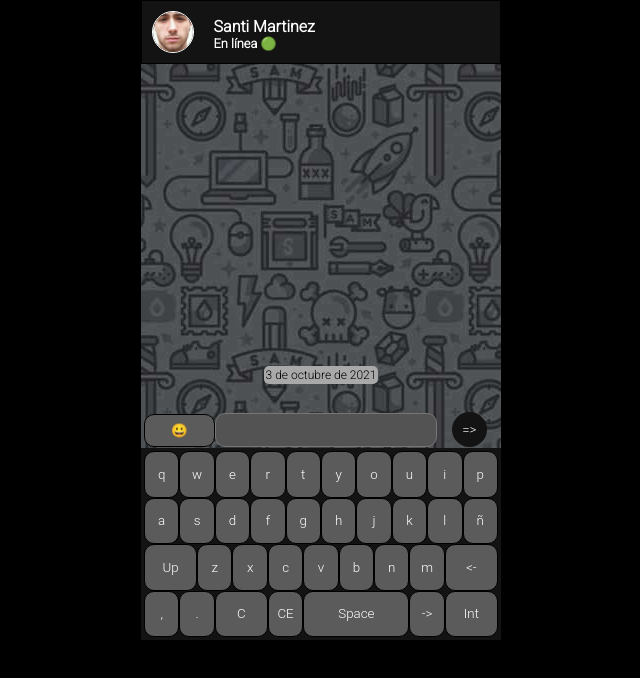
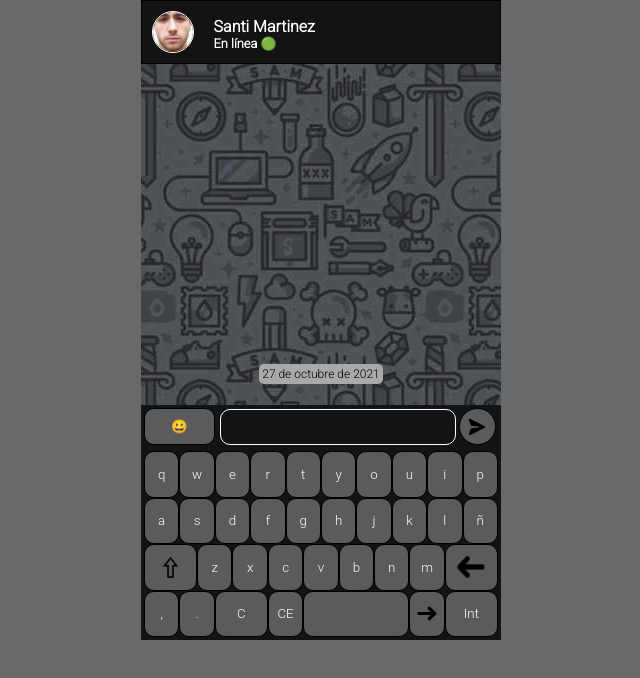
Before and after one commit to santimb96/whatsagram_p1, a plain HTML site: page src/index.html in a window 1280 px wide. Shown: the whole page, without its empty margins (319-959 px from the left). Drawn offline with Linux system fonts and the light colour scheme.

Commit message:
imagenes en botones en proceso//README.md actualizado

```diff
--- a/src/css/styles.css
+++ b/src/css/styles.css
@@ -14,7 +14,7 @@ el body tendra estas caracteristicas:
 }
 
 body {
-    background: black;
+    background: dimgray;
     margin: 0;
 }
 
@@ -101,8 +101,9 @@ para redimensionar acorde al ancho de la app
     flex-wrap: wrap;
     align-content: flex-start;
     align-items: flex-end;
-    margin-top: 25px;
+    margin-top: 21px;
     padding: 3px;
+    background: #131313;
 }
 
 /**
@@ -120,12 +121,14 @@ asignamos propiedades especificas al textarea meramente esteticas
     font-family: "Roboto Light", sans-serif;
     grid-column-start: 2;
     border-radius: 10px;
-    background-color: #535353;
+    background-color: #131313;
     color: white;
     font-size: 18px;
     resize: none;
-    height: 28px;
+    height: 30px;
+    width: 65%;
     outline: none;
+    border: 1px solid white;
 }
 
 /**
@@ -145,17 +148,42 @@ el contenedor de botones esta hecho mediante flex
 el boton de enviar tiene un estilo especial y por ello tiene su propio ID
  */
 #enviar {
-    width: 35px;
-    height: 35px;
-    background-color: #131313;
+    background-image: url("../img/enviar.png");
+    background-repeat:no-repeat;
+    background-position: 50% 50%;
+    background-size: 20px;
+    width: 37px;
+    height: 37px;
     border-radius: 50%;
-    margin-left: 15px;
-    border: none;
+    border: 1px solid black;
+    margin-left: 3px;
 }
 
 /**
 en este apartado, establecemos propiedades especificas a cada boton no caracter
  */
+#gif{
+    margin-right: 5px;
+}
+#button{
+    background-image: url("../img/shift.png");
+    background-repeat: no-repeat;
+    background-position: center;
+    background-size: 25px;
+}
+
+#izquierda{
+    background-image: url("../img/izquierda.png");
+    background-repeat: no-repeat;
+    background-position: center;
+    background-size: 40px;
+}
+#derecha{
+    background-image: url("../img/derecha.png");
+    background-repeat: no-repeat;
+    background-position: center;
+    background-size: 20px;
+}
 .button:nth-child(21) {
     width: 15%;
 }
@@ -233,7 +261,7 @@ y le damos un estilo propio ya que no es un mensaje
     background: darkgray;
     border-radius: 5px;
     font-size: 12px;
-    padding: 2px;
+    padding: 3px;
     margin-top: auto;
 }
 
@@ -291,7 +319,7 @@ propiedades especificas para el tamaño desktop de la app
  */
 @media only screen and (min-width: 600px) {
     body {
-        background-color: black;
+        background: dimgray;
         display: grid;
         grid-template-columns: 100%;
         justify-items: center;
--- a/src/index.html
+++ b/src/index.html
@@ -20,8 +20,8 @@
     <div class="vistaMensajes"></div>
     <div class="inputBox">
         <button id="gif" class="button" name="gif">😀</button>
-        <textarea name="input" id="input"></textarea>
-        <button id="enviar" class="button" name="enviarTexto">=></button>
+        <label for="input"></label><textarea name="input" id="input"></textarea>
+        <button id="enviar" class="button" name="enviarTexto"></button>
     </div>
     <div id="emojis" class="emojis">
         <button class="button">😂</button>
@@ -57,7 +57,7 @@
         <button class="button">🥘</button>
         <button class="button">🍖</button>
         <button class="button">🍥</button>
-        <button class="button" name="espacio">Space</button>
+        <button class="button" name="espacio"></button>
 
     </div>
 
@@ -85,7 +85,7 @@
         <button class="button">l</button>
         <button class="button">ñ</button>
 
-        <button id="button" class="button" name="mayuscula">Up</button>
+        <button id="button" class="button" name="mayuscula"></button>
         <button class="button">z</button>
         <button class="button">x</button>
         <button class="button">c</button>
@@ -93,14 +93,14 @@
         <button class="button">b</button>
         <button class="button">n</button>
         <button class="button">m</button>
-        <button class="button" name="borrar"><-</button>
+        <button id="izquierda" class="button" name="borrar"></button>
 
         <button class="button">,</button>
         <button class="button">.</button>
         <button class="button" name="borradoTotal">C</button>
         <button class="button" name="ultimaPalabra">CE</button>
-        <button id="espacio" class="button" name="espacio">Space</button>
-        <button class="button" name="borrarPrimero">-></button>
+        <button id="espacio" class="button" name="espacio"></button>
+        <button id="derecha" class="button" name="borrarPrimero"></button>
         <button class="button" name="intro">Int</button>
 
     </div>
--- a/src/js/script.js
+++ b/src/js/script.js
@@ -19,7 +19,7 @@ const APP = {
 
         let vistaMensajes = document.querySelector(".vistaMensajes"); //obtememos la vista de los mensajes
 
-        let fecha = `${fechaActual.getDay()} de ${meses[fechaActual.getMonth()]} de ${fechaActual.getFullYear()}`; //obtenemos la fecha con un formato X
+        let fecha = `${fechaActual.getDate()} de ${meses[fechaActual.getMonth()]} de ${fechaActual.getFullYear()}`; //obtenemos la fecha con un formato X
 
         /**
          *
@@ -37,7 +37,7 @@ const APP = {
 
         boton.addEventListener("dblclick", function () { //este listener se encargara de escuchar el evento doble click si se produce
             this.permaMayus(); //ejecuta la funcion de las mayusculas permanentes
-        }.bind(this))
+        }.bind(this));
 
         this.teclado.forEach(boton => { //los recorro para conocer los valores de cada uno
             boton.addEventListener("click", function () {
@@ -107,6 +107,7 @@ const APP = {
      * TODO 4: MAYUSCULAS A UN TOQUE; MAYUS/MINUS DEPENDIENDO DEL ESTADO DEL CONTADOR ✔
      */
     mayuscula: function () { //comprueba si el estado de la tecla es 0 o 1
+        const shift = document.getElementById("button");
         if (this.contadorMayus === 0) { // si el estado es 0 (minus), establezco que sea 1 y paso las teclas a mayusculas
             this.contadorMayus = 1;
             this.teclado.forEach(boton => {
@@ -114,6 +115,7 @@ const APP = {
             });
         } else if (this.contadorMayus >= 1) { //si el estado es 1 o 2 (mayus o mayusculas permanentes), establezco que se ponga en 0 y minus
             this.contadorMayus = 0;
+            shift.style.backgroundColor = "#5b5b5b";
             this.minus();
         }
     },
@@ -121,6 +123,8 @@ const APP = {
      * TODO 8: MAYUSUCULAS PERMANENTES ✔
      */
     permaMayus: function () { //recorro las teclas y establezco que sean permanentemente mayusculas y estado 2(permanente)
+        const shift = document.getElementById("button");
+        shift.style.backgroundColor = "#E1D9D1";
         this.contadorMayus = 2;
         this.teclado.forEach(boton => {
             boton.textContent = boton.textContent.toUpperCase();
@@ -186,7 +190,7 @@ const APP = {
 
             let hora = ("0" + fecha.getHours()).slice(-2) + ':' + ("0" + fecha.getMinutes()).slice(-2);
 
-            vistaMensajes.innerHTML += `<div class="mensaje">${this.input.value}<p class="hora">${hora}</p></div>`;
+            vistaMensajes.innerHTML += `<div class="mensaje">${this.input.value}<p class="hora">${hora} ✔✔</p></div>`;
 
             this.input.value = "";
 
```
Also changed, not shown: src/img/derecha.png (added), src/img/enviar.png (added), src/img/izquierda.png (added), src/img/shift.png (added), 1 other file.
